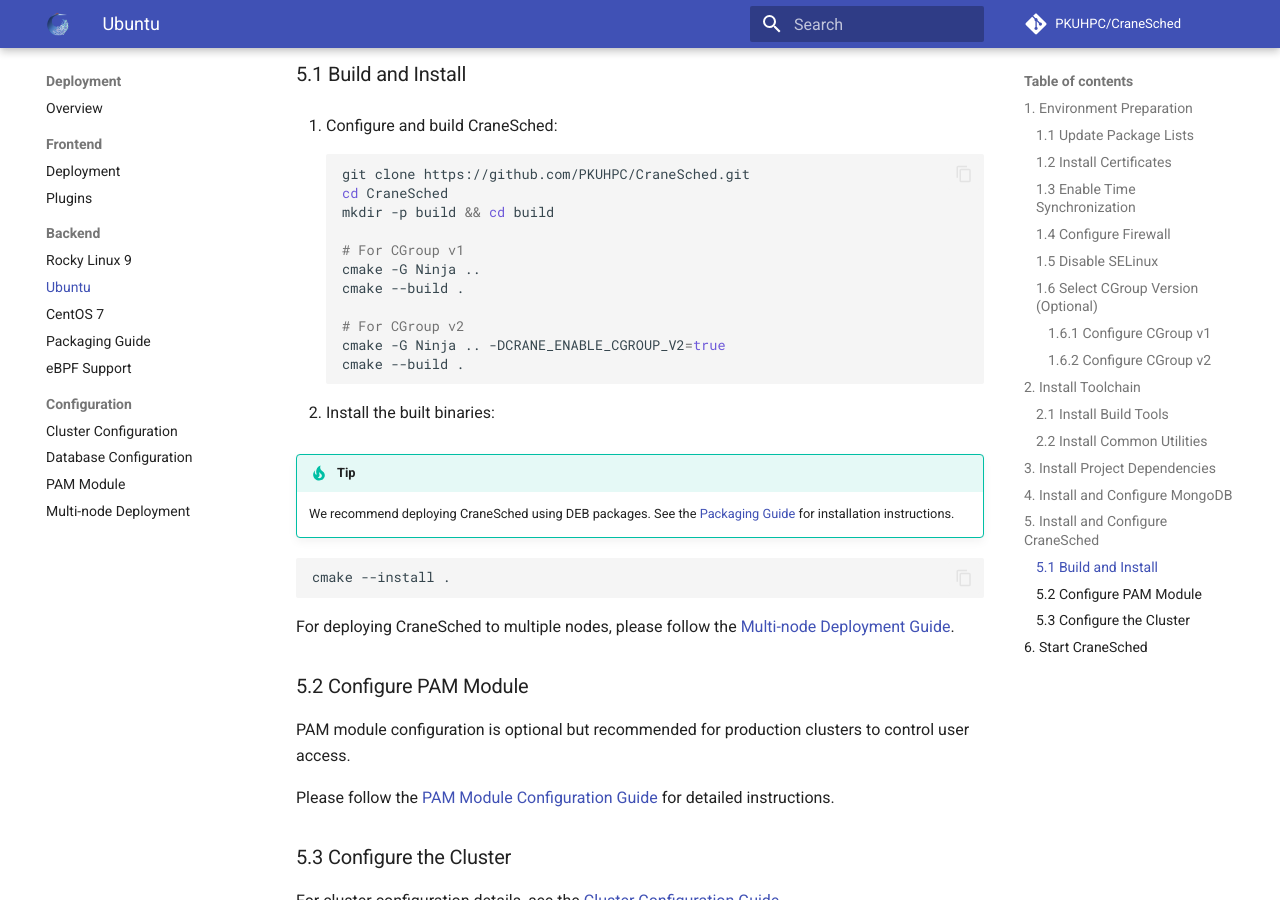
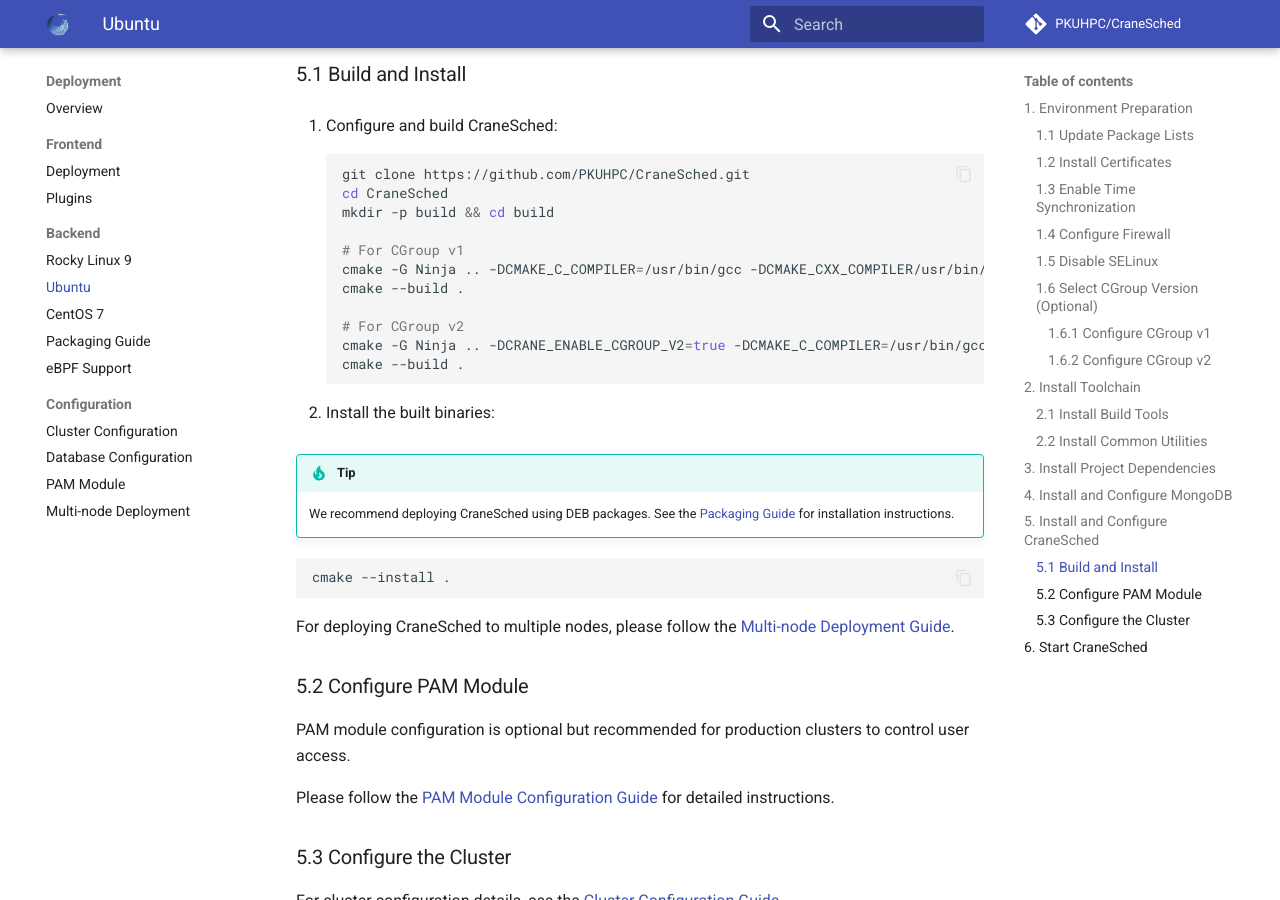
Before and after one commit to PKUHPC/CraneSched, an MkDocs documentation site: the page built from docs/deployment/backend/Ubuntu.md, in a window 1280 px wide and 900 px high, scrolled down 3614 px. Built offline with MkDocs 1.6.1 and Material for MkDocs 9.7.7, drawn with Linux system fonts in a browser that asks for light colours; comment, search, counter and statistics services are not loaded.

Commit message:
fix: Specify GCC and G++ compilers in CMake commands for CGroup builds

````diff
--- a/docs/deployment/backend/Ubuntu.md
+++ b/docs/deployment/backend/Ubuntu.md
@@ -168,11 +168,11 @@
 mkdir -p build && cd build
 
 # For CGroup v1
-cmake -G Ninja ..
+cmake -G Ninja .. -DCMAKE_C_COMPILER=/usr/bin/gcc -DCMAKE_CXX_COMPILER/usr/bin/g++
 cmake --build .
 
 # For CGroup v2
-cmake -G Ninja .. -DCRANE_ENABLE_CGROUP_V2=true
+cmake -G Ninja .. -DCRANE_ENABLE_CGROUP_V2=true -DCMAKE_C_COMPILER=/usr/bin/gcc -DCMAKE_CXX_COMPILER/usr/bin/g++
 cmake --build .
 ```
 
````
